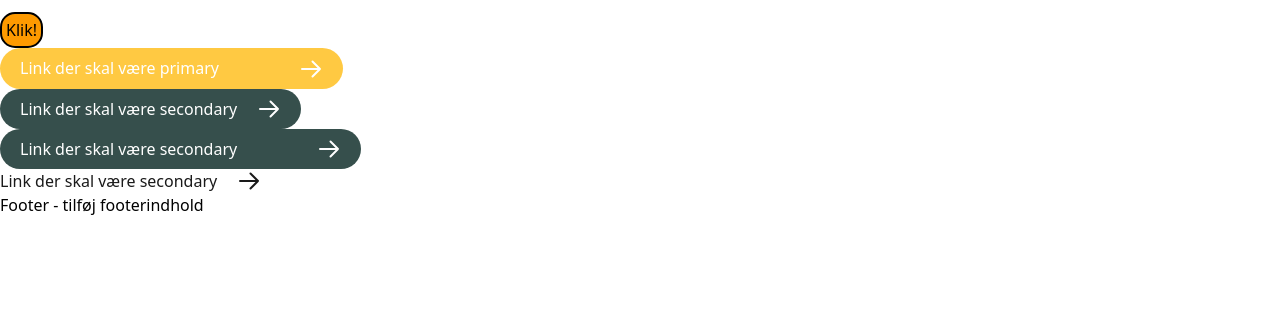
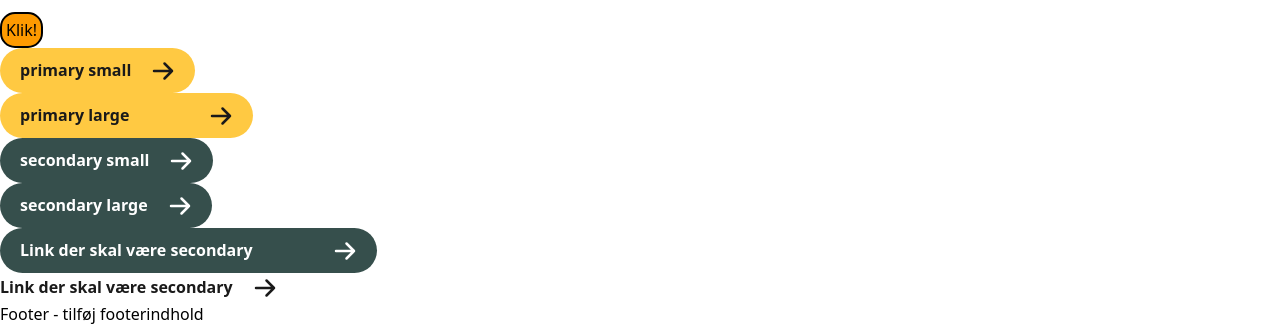
Before and after one commit to anso0004/veddelevhavn, an Astro site: page /sejlklub in a window 1280 px wide. Shown: the part 538-864 px from the top of the page. Before the commit the page ends 800 px from the top, so only its background shows below. Built offline with nearby package versions, Linux system fonts and the light colour scheme; Astro itself is replaced by a stand-in of ours.

Commit message:
Knap færdig

```diff
--- a/src/components/Link.astro
+++ b/src/components/Link.astro
@@ -2,8 +2,10 @@
 // Henter parametrene fra Astro.props
 const { href = "#", target = "_self", variant = "", size = "", hover = "", press = "" } = Astro.props;
 
+const linkClasses = "text-m_button lg:text-d_button";
+
 const variantClasses = {
-  primary: "bg-yellow-300 text-neutral-50 rounded-full lg:py-xs py-2xs px-m",
+  primary: "bg-yellow-300 text-neutral-950 rounded-full lg:py-xs py-2xs px-m",
   secondary: "bg-green-700  text-neutral-50 rounded-full lg:py-xs py-2xs px-m ",
   tertiary: "text-neutral-950 rounded-full",
 };
@@ -28,9 +30,9 @@ const pressClasses = {
 ---
 
 <a href={href} class="" target={target}>
-  <div class:list={[variantClasses[variant], sizeClasses[size], hoverClasses[hover], pressClasses[press]]}>
+  <div class:list={[linkClasses, variantClasses[variant], sizeClasses[size], hoverClasses[hover], pressClasses[press]]}>
     <slot />
-    <svg xmlns="http://www.w3.org/2000/svg" fill="none" viewBox="0 0 24 24" stroke-width="2" stroke="currentColor" class="size-6">
+    <svg xmlns="http://www.w3.org/2000/svg" fill="none" viewBox="0 0 24 24" stroke-width="2.5" stroke="currentColor" class="size-6">
       <path stroke-linecap="round" stroke-linejoin="round" d="M13.5 4.5 21 12m0 0-7.5 7.5M21 12H3"></path>
     </svg>
   </div>
--- a/src/pages/sejlklub.astro
+++ b/src/pages/sejlklub.astro
@@ -12,9 +12,11 @@ import Link from "../components/Link.astro";
     <h1 class="text-d_display font-montserrat">Sejlklub siden</h1>
     <Button>Klik!</Button>
     <!-- <p>Link til <Link href="https://www.kea.dk" target="_blank" variant="primary">En anden side</Link></p> -->
-    <Link href="https://www.kea.dk" target="_blank" variant="primary" size="large" hover="primary" press="primary"><p class="text-d_p">Link der skal være primary</p></Link>
-    <Link href="https://www.kea.dk" target="_blank" variant="secondary" size="small" hover="secondary" press="secondary">Link der skal være secondary</Link>
-    <Link href="https://www.kea.dk" target="_blank" variant="secondary" size="large" hover="secondary" press="secondary">Link der skal være secondary</Link>
-    <Link href="https://www.kea.dk" target="_blank" variant="tertiary" size="null" hover="tertiary">Link der skal være secondary</Link>
+    <Link href="#" target="_blank" variant="primary" size="small" hover="primary" press="primary">primary small</Link>
+    <Link href="#" target="_blank" variant="primary" size="large" hover="primary" press="primary">primary large</Link>
+    <Link href="#" target="_blank" variant="secondary" size="small" hover="secondary" press="secondary">secondary small</Link>
+    <Link href="#" target="_blank" variant="secondary" size="small" hover="secondary" press="secondary">secondary large</Link>
+    <Link href="#" target="_blank" variant="secondary" size="large" hover="secondary" press="secondary">Link der skal være secondary</Link>
+    <Link href="#" target="_blank" variant="tertiary" size="null" hover="tertiary">Link der skal være secondary</Link>
   </article>
 </MainLayout>
```
